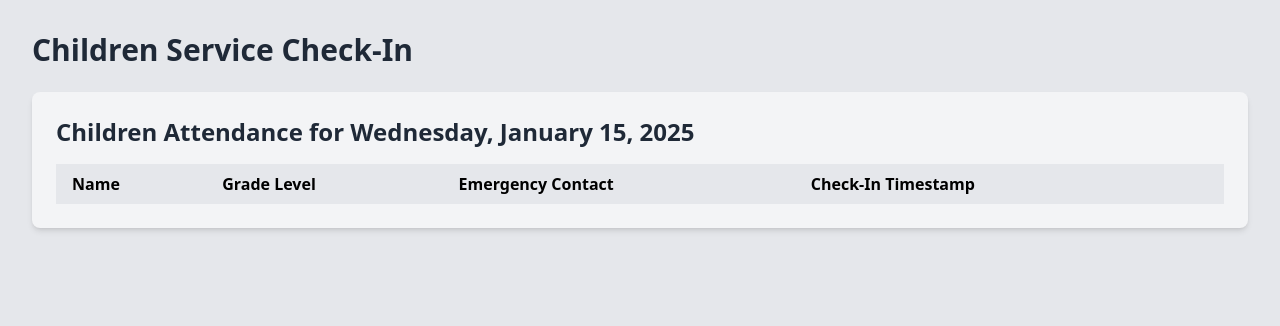
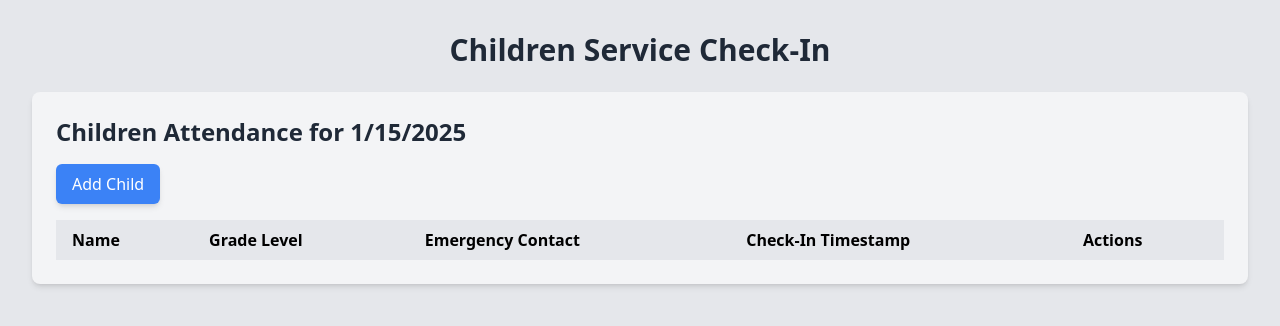
Before and after one commit to devbenkao/children-service-check-in, a React (Create React App) app: page / in a window 1280 px wide. Shown: the top 326 px of the page. Built offline with nearby package versions, Linux system fonts and the light colour scheme.

Commit message:
Implemented add, edit and delete (check-out) child funtionality

```diff
--- a/package.json
+++ b/package.json
@@ -8,6 +8,7 @@
     "@testing-library/user-event": "^13.5.0",
     "react": "^18.3.1",
     "react-dom": "^18.3.1",
+    "react-router-dom": "^6.28.1",
     "react-scripts": "5.0.1",
     "web-vitals": "^2.1.4"
   },
--- a/src/App.js
+++ b/src/App.js
@@ -1,15 +1,52 @@
-import React from "react";
-import ListChildComponent from "./components/ListChildComponent"; // Import ListChildComponent
+import React, { useState } from "react";
+import { BrowserRouter as Router, Route, Routes } from "react-router-dom";
+import ListChildComponent from "./components/ListChildComponent";
+import ChildComponent from "./components/ChildComponent";
 
 function App() {
+  const [children, setChildren] = useState([]);
+
+  const addChild = (newChild) => {
+    setChildren([...children, newChild]);
+  };
+
+  const updateChild = (updatedChild) => {
+    const updatedChildren = children.map((child) =>
+      child.name === updatedChild.name ? updatedChild : child
+    );
+    setChildren(updatedChildren);
+  };
+
+  const handleDelete = (index) => {
+    const updatedChildren = children.filter((_, i) => i !== index);
+    setChildren(updatedChildren);
+  };
+
   return (
-    <div className="p-8 bg-gray-200 min-h-screen">
-      <h1 className="text-3xl font-bold text-gray-800 mb-6">
-        Children Service Check-In
-      </h1>
-      {/* Add ListChildComponent here */}
-      <ListChildComponent />
-    </div>
+    <Router>
+      <div className="p-8 bg-gray-200 min-h-screen">
+        <h1 className="text-3xl font-bold text-gray-800 mb-6 text-center">
+          Children Service Check-In
+        </h1>
+        <Routes>
+          <Route
+            path="/"
+            element={
+              <ListChildComponent
+                children={children}
+                handleDelete={handleDelete}
+              />
+            }
+          />
+          <Route
+            path="/add-child"
+            element={
+              <ChildComponent addChild={addChild} updateChild={updateChild} />
+            }
+          />
+        </Routes>
+      </div>
+    </Router>
   );
 }
 
--- /dev/null
+++ b/src/components/ChildComponent.jsx
@@ -0,0 +1,123 @@
+import React, { useState, useEffect } from "react";
+import { useNavigate, useLocation } from "react-router-dom";
+
+function ChildComponent({ addChild, updateChild }) {
+  const [name, setName] = useState("");
+  const [gradeLevel, setGradeLevel] = useState("");
+  const [emergencyContact, setEmergencyContact] = useState("");
+  const [checkInTimestamp, setCheckInTimestamp] = useState("");
+  const [isEditing, setIsEditing] = useState(false);
+
+  const navigate = useNavigate();
+  const location = useLocation();
+
+  useEffect(() => {
+    if (location.state && location.state.childToEdit) {
+      const childToEdit = location.state.childToEdit;
+      setName(childToEdit.name);
+      setGradeLevel(childToEdit.gradeLevel);
+      setEmergencyContact(childToEdit.emergencyContact);
+      setCheckInTimestamp(childToEdit.checkInTimestamp);
+      setIsEditing(true);
+    }
+  }, [location.state]);
+
+  const handleSubmit = (e) => {
+    e.preventDefault();
+
+    const updatedChild = {
+      name,
+      gradeLevel,
+      emergencyContact,
+      checkInTimestamp: isEditing
+        ? checkInTimestamp
+        : new Date().toLocaleString(),
+    };
+
+    if (isEditing) {
+      updateChild(updatedChild); // Call the updateChild function passed via props
+    } else {
+      addChild(updatedChild); // Call the addChild function passed via props
+    }
+
+    navigate("/"); // Navigate back to the list
+  };
+
+  return (
+    <div className="p-6 bg-gray-100 rounded-lg shadow-md">
+      <h2 className="text-2xl font-bold mb-4 text-gray-800">
+        {isEditing ? "Edit Child" : "Add a New Child"}
+      </h2>
+      <form onSubmit={handleSubmit}>
+        <div className="mb-4">
+          <label htmlFor="name" className="block text-gray-700">
+            Name
+          </label>
+          <input
+            type="text"
+            id="name"
+            className="w-full p-2 border border-gray-300 rounded-md"
+            value={name}
+            onChange={(e) => setName(e.target.value)}
+            required
+          />
+        </div>
+        <div className="mb-4">
+          <label htmlFor="gradeLevel" className="block text-gray-700">
+            Grade Level
+          </label>
+          <input
+            type="text"
+            id="gradeLevel"
+            className="w-full p-2 border border-gray-300 rounded-md"
+            value={gradeLevel}
+            onChange={(e) => setGradeLevel(e.target.value)}
+            required
+          />
+        </div>
+        <div className="mb-4">
+          <label htmlFor="emergencyContact" className="block text-gray-700">
+            Emergency Contact
+          </label>
+          <input
+            type="text"
+            id="emergencyContact"
+            className="w-full p-2 border border-gray-300 rounded-md"
+            value={emergencyContact}
+            onChange={(e) => setEmergencyContact(e.target.value)}
+            required
+          />
+        </div>
+        <div className="mb-4">
+          <label htmlFor="checkInTimestamp" className="block text-gray-700">
+            Check-In Timestamp
+          </label>
+          <input
+            type="text"
+            id="checkInTimestamp"
+            className="w-full p-2 border border-gray-300 rounded-md"
+            value={checkInTimestamp || new Date().toLocaleString()}
+            disabled
+          />
+        </div>
+        <div className="flex justify-between">
+          <button
+            type="submit"
+            className="bg-blue-500 text-white px-4 py-2 rounded-md hover:bg-blue-400"
+          >
+            {isEditing ? "Update Child" : "Add Child"}
+          </button>
+          <button
+            type="button"
+            className="bg-gray-500 text-white px-4 py-2 rounded-md hover:bg-gray-400"
+            onClick={() => navigate("/")}
+          >
+            Cancel
+          </button>
+        </div>
+      </form>
+    </div>
+  );
+}
+
+export default ChildComponent;
--- a/src/components/ListChildComponent.jsx
+++ b/src/components/ListChildComponent.jsx
@@ -1,23 +1,27 @@
 import React from "react";
+import { useNavigate } from "react-router-dom";
 
-function ListChildComponent() {
-  // Get today's date and format it as "Month Day, Year"
-  const today = new Date();
-  const dateString = today.toLocaleDateString("en-US", {
-    weekday: "long", // Day of the week (e.g., Monday)
-    month: "long", // Full month name (e.g., January)
-    day: "numeric", // Day of the month (e.g., 14)
-    year: "numeric", // Year (e.g., 2025)
-  });
+function ListChildComponent({ children, handleDelete }) {
+  const navigate = useNavigate();
+
+  const handleEdit = (child) => {
+    // Navigate to the edit page and pass the child data via the state
+    navigate("/add-child", { state: { childToEdit: child } });
+  };
 
   return (
     <div className="p-6 bg-gray-100 rounded-lg shadow-md">
-      {/* Dynamic header with today's date */}
       <h2 className="text-2xl font-bold mb-4 text-gray-800">
-        Children Attendance for {dateString}
+        Children Attendance for {new Date().toLocaleDateString()}
       </h2>
 
-      {/* Empty Table */}
+      <button
+        onClick={() => navigate("/add-child")}
+        className="bg-blue-500 text-white px-4 py-2 rounded-md shadow-md hover:bg-blue-400 focus:outline-none mb-4"
+      >
+        Add Child
+      </button>
+
       <table className="min-w-full table-auto">
         <thead>
           <tr className="bg-gray-200">
@@ -25,11 +29,33 @@ function ListChildComponent() {
             <th className="px-4 py-2 text-left">Grade Level</th>
             <th className="px-4 py-2 text-left">Emergency Contact</th>
             <th className="px-4 py-2 text-left">Check-In Timestamp</th>
-            <th className="px-4 py-2 text-left"></th>{" "}
-            {/* Empty column for Actions */}
+            <th className="px-4 py-2 text-left">Actions</th>
           </tr>
         </thead>
-        <tbody>{/* No rows yet, you can add them later */}</tbody>
+        <tbody>
+          {children.map((child, index) => (
+            <tr key={index} className="border-b">
+              <td className="px-4 py-2">{child.name}</td>
+              <td className="px-4 py-2">{child.gradeLevel}</td>
+              <td className="px-4 py-2">{child.emergencyContact}</td>
+              <td className="px-4 py-2">{child.checkInTimestamp}</td>
+              <td className="px-4 py-2 flex space-x-2">
+                <button
+                  onClick={() => handleEdit(child)}
+                  className="bg-gray-500 text-white px-4 py-2 rounded-md hover:bg-gray-400 focus:outline-none dark:bg-gray-600 dark:hover:bg-gray-500"
+                >
+                  Edit
+                </button>
+                <button
+                  onClick={() => handleDelete(index)} // Call the handleDelete passed from App.js
+                  className="bg-red-500 text-white px-4 py-2 rounded-md hover:bg-red-400 focus:outline-none"
+                >
+                  Check-Out
+                </button>
+              </td>
+            </tr>
+          ))}
+        </tbody>
       </table>
     </div>
   );
```
Also changed, not shown: 1 other file (tests, documents, lock files or other folders).
